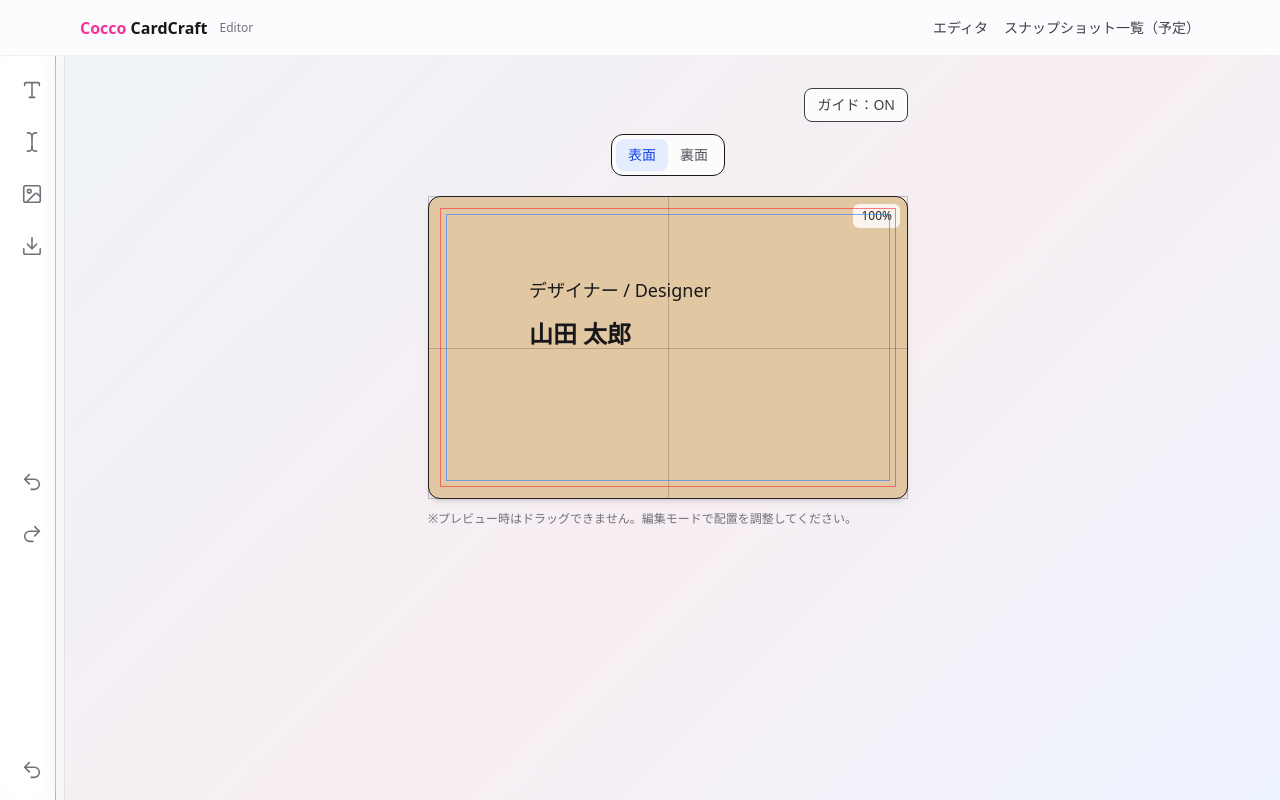
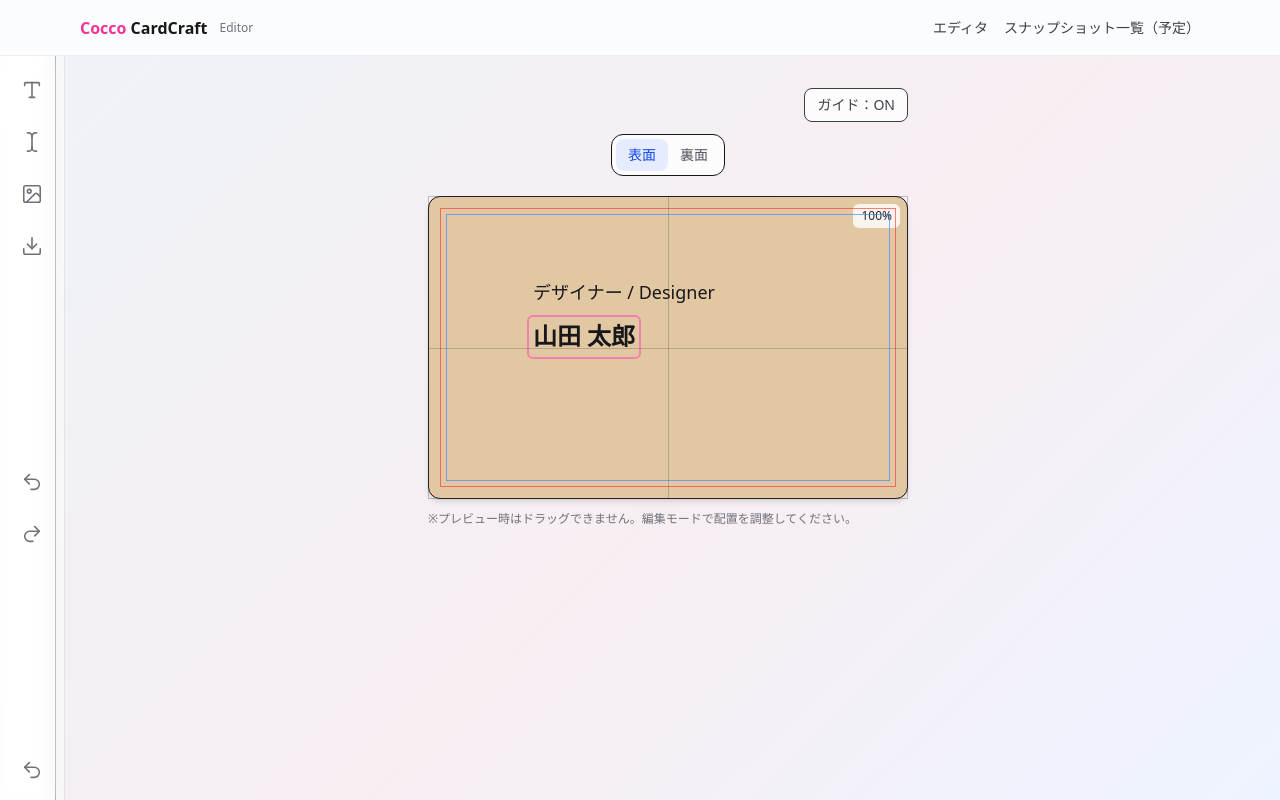
Before and after one commit to muu-ima/muu-cardcraft-lite, a Next.js app: page /editor in a window 1280 px wide. Built offline with nearby package versions, Linux system fonts and the light colour scheme.

Commit message:
feat(editor): select text block and change font per block

```diff
--- a/app/components/CardSurface.tsx
+++ b/app/components/CardSurface.tsx
@@ -23,6 +23,9 @@ type CardSurfaceProps = {
     e: React.PointerEvent<HTMLDivElement>,
     blockId: string
   ) => void;
+
+  /** 選択中ブロック */
+  activeBlockId?: string;
 
   /** editor / export 用 ref */
   cardRef?: RefObject<HTMLDivElement | null>;
@@ -54,6 +57,7 @@ export default function CardSurface({
   h,
   interactive = false,
   onBlockPointerDown,
+  activeBlockId,
   cardRef,
   blockRefs,
   className,
@@ -90,8 +94,12 @@ export default function CardSurface({
             top: block.y,
             left: block.x,
             cursor: interactive ? "move" : "default",
+            padding: "2px 4px",
           }}
-          className="select-none whitespace-nowrap text-zinc-900 dark:text-zinc-50"
+          className={[
+            "select-none whitespace-nowrap text-zinc-900 dark:text-zinc-50",
+            activeBlockId === block.id ? "ring-2 ring-pink-400/70 rounded" : "",
+          ].join(" ")}
         >
           <span
             style={{
--- a/app/components/ToolPanel.tsx
+++ b/app/components/ToolPanel.tsx
@@ -17,7 +17,7 @@ type Props = {
   open: boolean;
   onClose: () => void;
   activeTab: TabKey | null;
-
+  activeBlockId: string
   variant?: "desktop" | "sheet";
 
   side: Side;
@@ -110,6 +110,7 @@ export default function ToolPanel({
   open,
   onClose,
   activeTab,
+  activeBlockId,
   side,
   onChangeSide,
   blocks,
@@ -200,7 +201,7 @@ export default function ToolPanel({
           <Section title="フォント" desc="文字のフォントを選択します。">
             <FontTab
               value={blocks.find((b) => b.id === "name")?.fontKey ?? "sans"}
-              onChange={(font) => onChangeFont("name", font)}
+              onChange={(font) => onChangeFont(activeBlockId, font)}
             />
           </Section>
         )}
--- a/app/components/editor/EditorCanvas.tsx
+++ b/app/components/editor/EditorCanvas.tsx
@@ -11,6 +11,7 @@ type Props = {
   blocks: Block[];
   design: DesignKey;
   scale: number;
+  activeBlockId?: string;
   isPreview: boolean;
   showGuides: boolean;
   onPointerDown?: (
@@ -29,6 +30,7 @@ export default function EditorCanvas({
   isPreview,
   showGuides,
   onPointerDown,
+  activeBlockId,
   cardRef,
   blockRefs,
 }: Props) {
@@ -56,6 +58,7 @@ export default function EditorCanvas({
             h={CARD_BASE_H}
             interactive={!isPreview}
             onBlockPointerDown={(e, id) => onPointerDown?.(e, id, { scale })}
+            activeBlockId={activeBlockId}
             cardRef={cardRef}
             blockRefs={blockRefs}
             className={isPreview ? "shadow-lg" : ""}
--- a/app/editor/CardEditor.tsx
+++ b/app/editor/CardEditor.tsx
@@ -29,6 +29,7 @@ export default function CardEditor() {
     activeTab,
     isPreview,
   });
+  const [activeBlockId, setActiveBlockId] = useState<string>("name");
   const [design, setDesign] = useState<DesignKey>("plain");
   const [showGuides, setShowGuides] = useState(true);
   const exportRef = useRef<HTMLDivElement | null>(null);
@@ -45,7 +46,7 @@ export default function CardEditor() {
     blocks: editableBlocks,
     updateText,
     updateFont,
-    handlePointerDown,
+    handlePointerDown: dragPointerDown,
     cardRef,
     blockRefs,
     downloadImage,
@@ -61,6 +62,15 @@ export default function CardEditor() {
   const onChangeText = (id: string, value: string) => {
     if (side !== "front") return;
     updateText(id, value);
+  };
+
+  const handleBlockPointerDown = (
+    e: React.PointerEvent<Element>,
+    blockId: string,
+    opts: { scale: number }
+  ) => {
+    setActiveBlockId(blockId); // 選択
+    dragPointerDown(e, blockId, opts); // ドラッグ（scale 重要）
   };
 
   return (
@@ -87,6 +97,7 @@ export default function CardEditor() {
           open={activeTab !== null}
           onClose={() => setActiveTab(null)}
           activeTab={activeTab}
+          activeBlockId={activeBlockId}
           side={side}
           onChangeSide={setSide}
           blocks={getBlocksFor(side)}
@@ -116,6 +127,7 @@ export default function CardEditor() {
             open={activeTab !== null}
             onClose={() => setActiveTab(null)}
             activeTab={activeTab}
+            activeBlockId={activeBlockId}
             side={side}
             onChangeSide={setSide}
             blocks={getBlocksFor(side)}
@@ -181,7 +193,8 @@ export default function CardEditor() {
           scale={scale}
           isPreview={isPreview}
           showGuides={showGuides}
-          onPointerDown={side === "front" ? handlePointerDown : undefined}
+          onPointerDown={side === "front" ? handleBlockPointerDown : undefined}
+          activeBlockId={activeBlockId}
           cardRef={cardRef}
           blockRefs={blockRefs}
         />
@@ -209,6 +222,7 @@ export default function CardEditor() {
                 w={CARD_BASE_W}
                 h={CARD_BASE_H}
                 interactive={false}
+                activeBlockId={activeBlockId}
                 className="shadow-lg"
               />
             </div>
```
